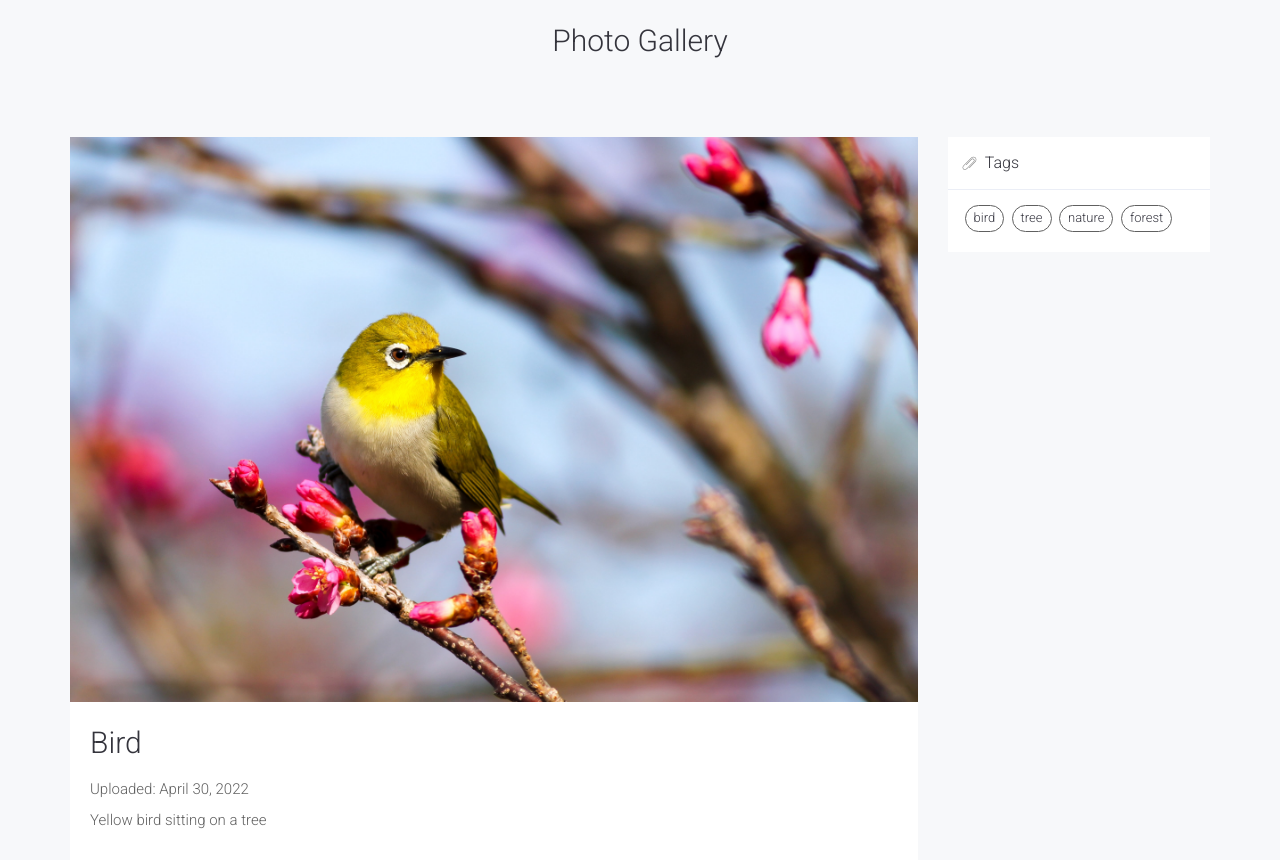
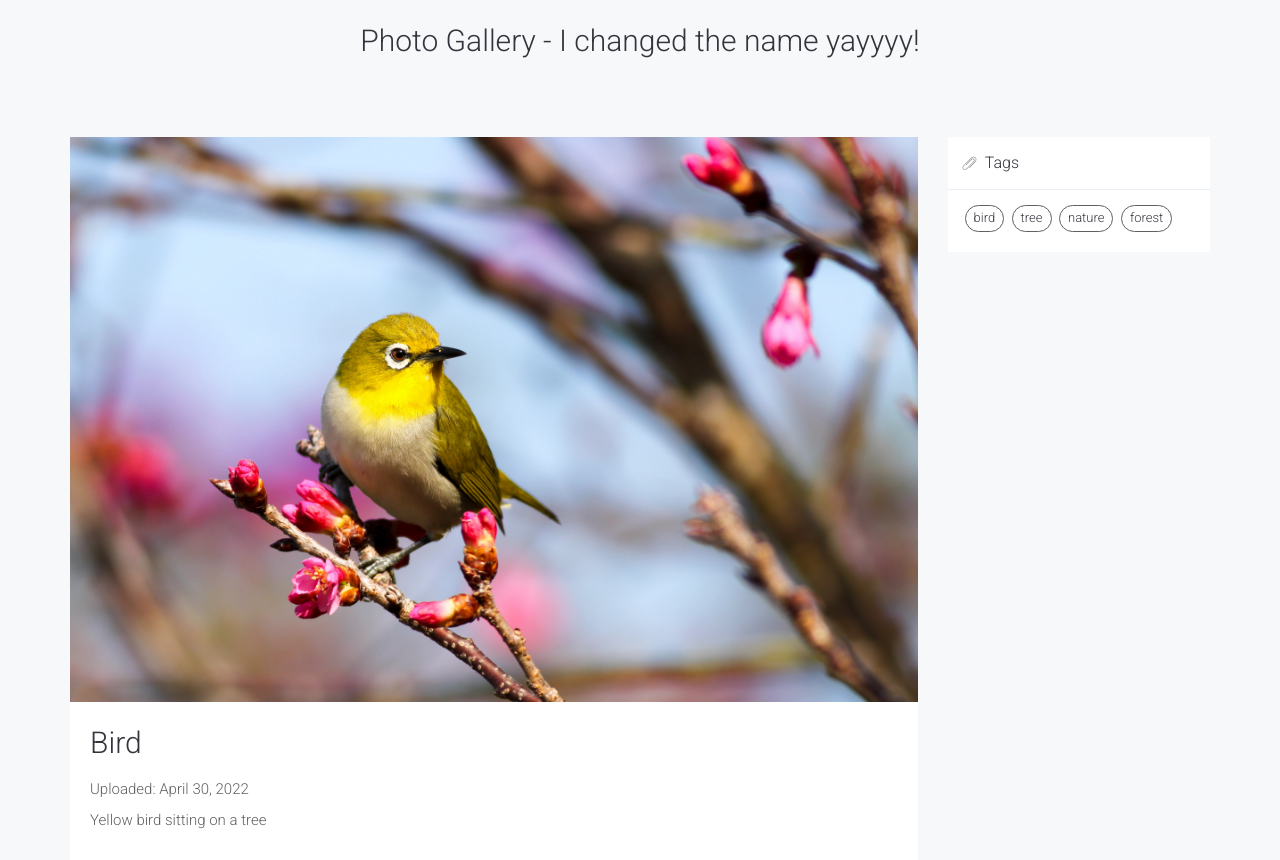
Before and after one commit to tanya217/photogallery, a Flask app: page / in a window 1280 px wide. Shown: the top 860 px of the page. Run offline with Flask 2, Linux system fonts and the light colour scheme; some libraries are stand-ins or nearby versions; some web fonts are replaced.

Commit message:
modified the app title

```diff
--- a/templates/photodetail.html
+++ b/templates/photodetail.html
@@ -28,7 +28,7 @@
     <!--========== BACKGROUND COLOR SKY LIGHT ==========-->
     <div class="bg-color-sky-light">
         <br>
-    <center><h2>Photo Gallery</h2>
+    <center><h2>Photo Gallery - I changed the name yayyyy!</h2>
 
 
     </center>
```
